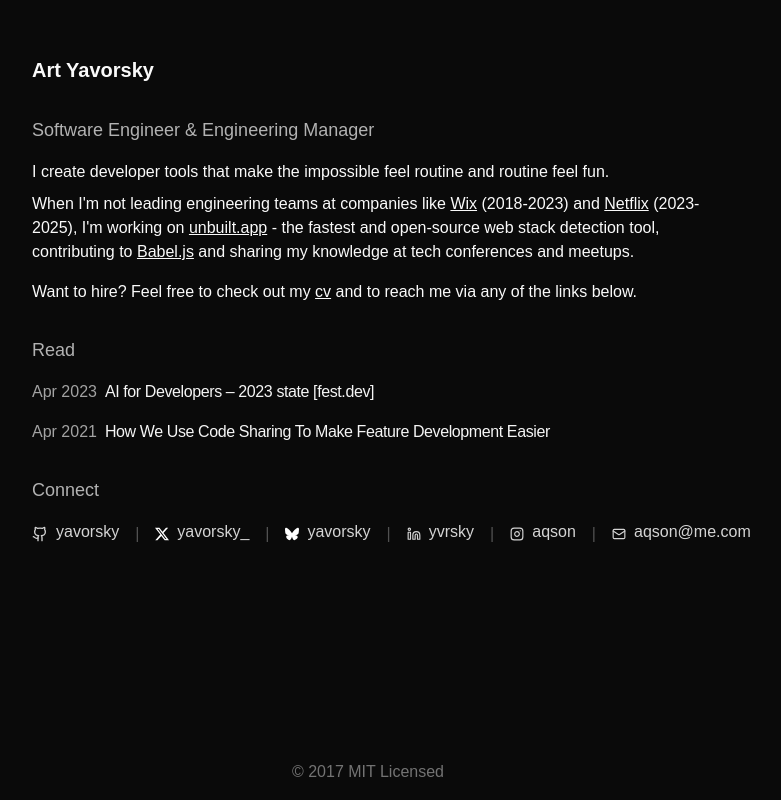
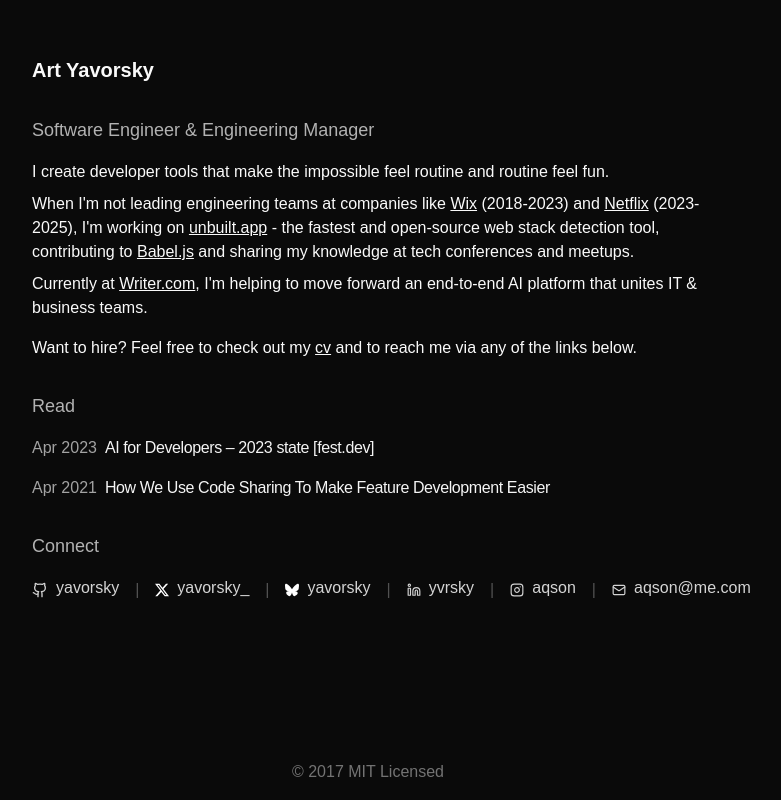
Before and after one commit to yavorsky/yavorsky.org, a Next.js app: page / in a window 1280 px wide. Shown: the whole page, without its empty margins (272-1053 px from the left). Built offline with nearby package versions, Linux system fonts and the light colour scheme.

Commit message:
feat: add writer.com role

```diff
--- a/app/page.tsx
+++ b/app/page.tsx
@@ -24,6 +24,12 @@
         <ExternalLink href="https://babeljs.io">Babel.js</ExternalLink> and
         sharing my knowledge at tech conferences and meetups.
       </p>
+      <p className="mt-2">
+        Currently at{' '}
+        <ExternalLink href="https://writer.com">Writer.com</ExternalLink>, I'm
+        helping to move forward an end-to-end AI platform that unites IT &
+        business teams.
+      </p>
       <p className="mt-4">
         Want to hire? Feel free to check out my{' '}
         <Link className="underline" href="/cv">
```
